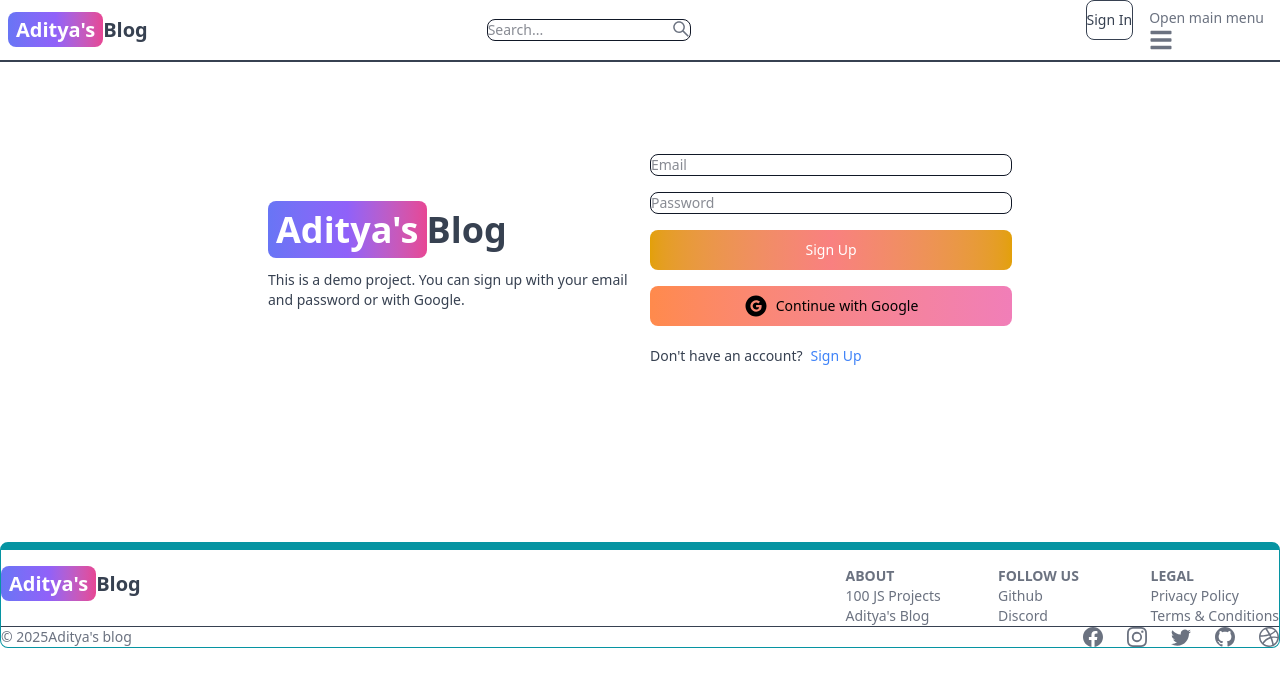
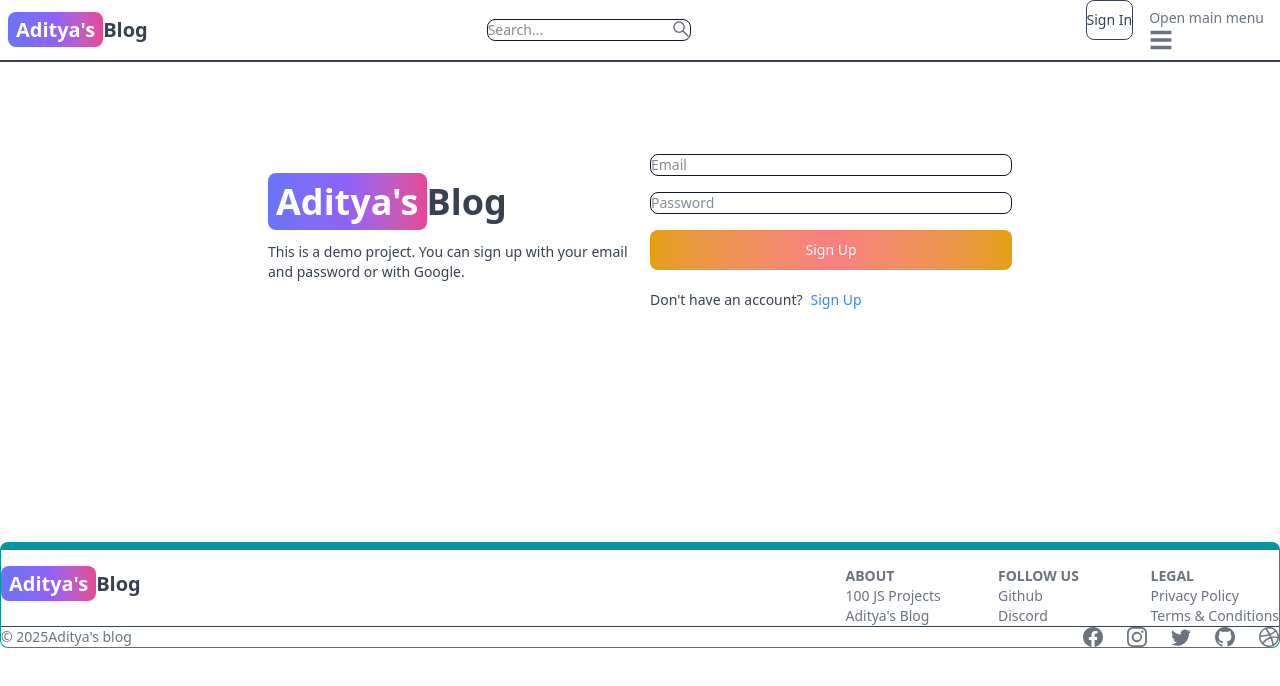
Before and after one commit to Ui-Adiii/Frontend-Blog, a React (Vite) app: page /sign-in in a window 1280 px wide. Shown: the top 686 px of the page. Built offline with nearby package versions, Linux system fonts and the light colour scheme; no server answers.

Commit message:
Update OAuth.jsx

```diff
--- a/src/components/OAuth.jsx
+++ b/src/components/OAuth.jsx
@@ -37,7 +37,7 @@ const OAuth = () => {
   return (
     <Button
       onClick={handleGoogleClick}
-      type="button" className='text-black bg-gradient-to-l from-pink-400 to-orange-400'  ><AiFillGoogleCircle className='w-6 h-6 mr-2' /> Continue with Google</Button>
+      type="button" className='text-black hidden bg-gradient-to-l from-pink-400 to-orange-400'  ><AiFillGoogleCircle className='w-6 h-6 mr-2' /> Continue with Google</Button>
   )
 }
 
```
